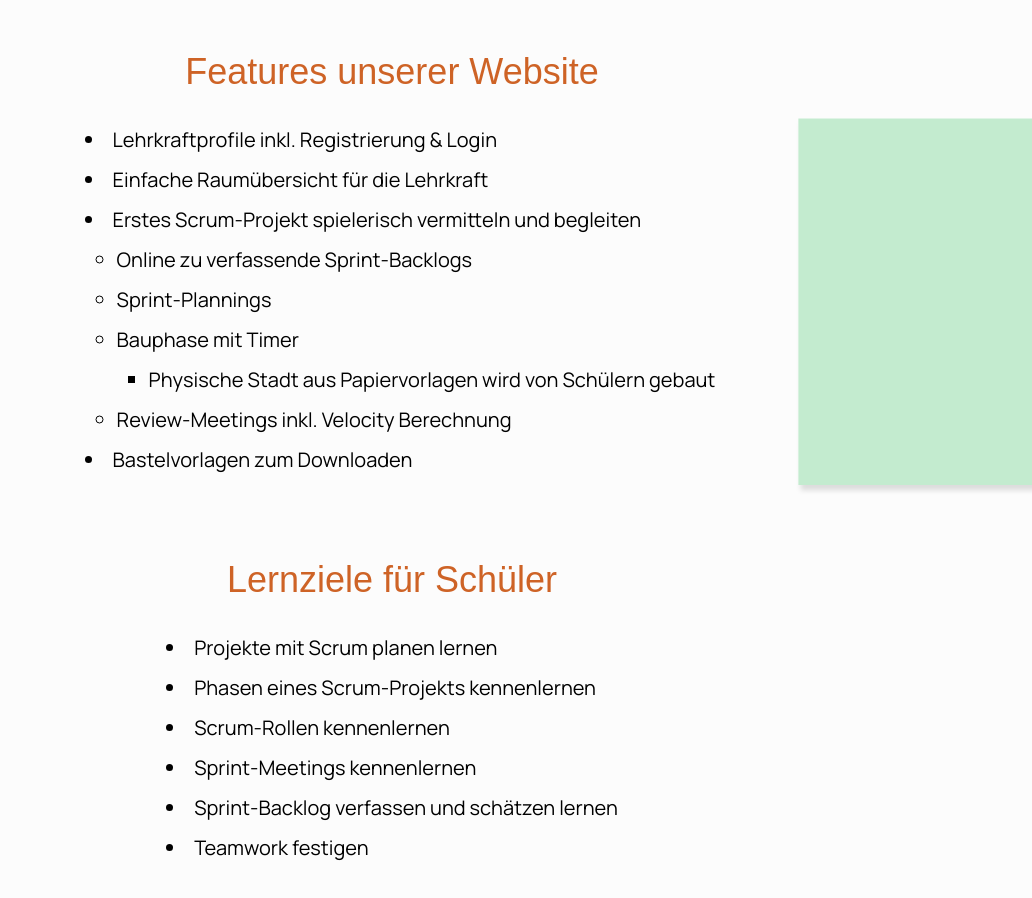
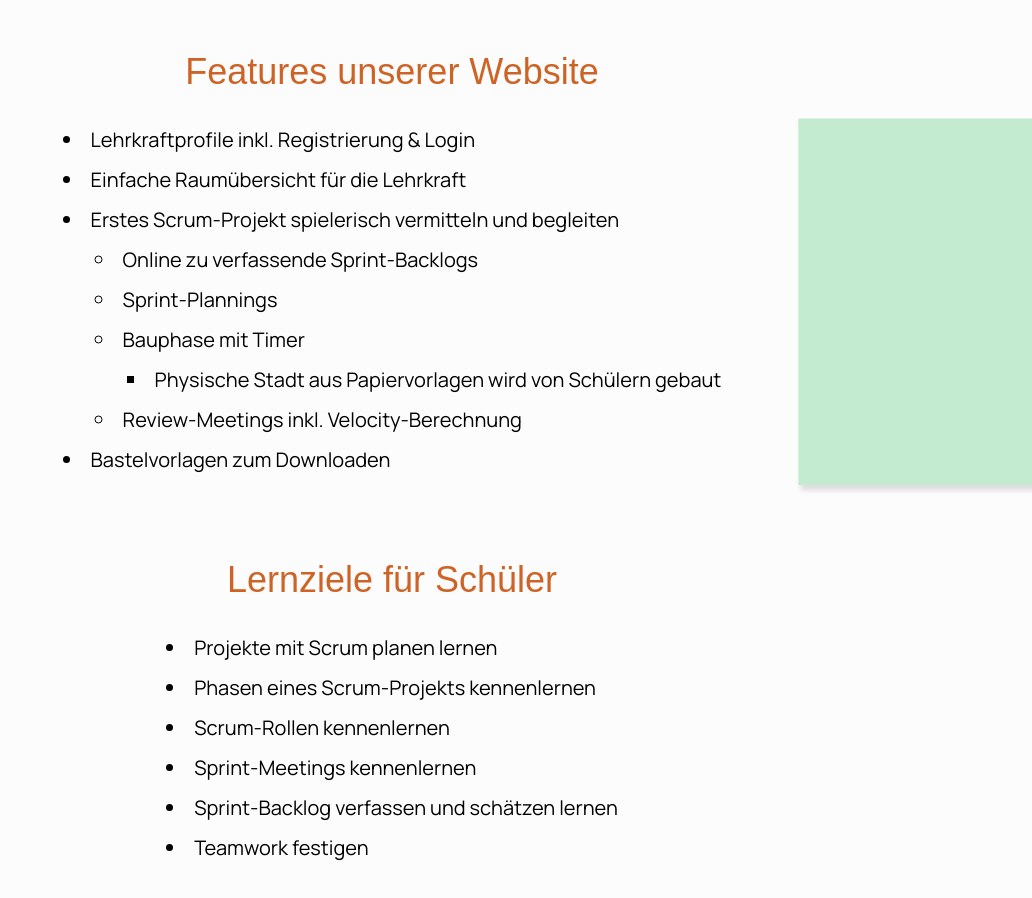
Before and after one commit to ScrumpliCity/ScrumpliCity, a Nuxt app in the folder diplomarbeit/: page / in a window 1280 px wide. Shown: the part 960-1858 px from the top of the page, without its empty margins (248-1280 px from the left). Built offline with nearby package versions, Linux system fonts and the light colour scheme; a web font is replaced by a local one.

Commit message:
made changes requested in PR

```diff
--- a/diplomarbeit/app.vue
+++ b/diplomarbeit/app.vue
@@ -25,7 +25,7 @@
          id="projektbeschreibung">
         Unser Projekt
       </p>
-      <p class="text-justify text-sm lg:text-xl leading-6 lg:leading-9 mx-8 lg:mx-[400px] max-w-[80ch] hyphens-manual">
+      <p class="text-justify text-sm lg:text-xl leading-6 lg:leading-9 mx-8 lg:mx-64 xl:mx-[400px] max-w-[80ch] hyphens-manual">
         ScrumpliCity entsteht im Rahmen einer Diplomarbeit an der HTL Rennweg. Wir entwickeln eine
         Webanwendung, welche spielerisch die
         Projektmanagement&shy;methode Scrum vermitteln soll. Lernende bauen in Kleingruppen Städte aus Papier und
@@ -37,19 +37,19 @@
          id="features">
         Features unserer Website
       </p>
-      <ul class="list-disc list-inside text-sm lg:text-xl leading-7 lg:leading-10 ml-4">
+      <ul class="list-disc list-inside text-sm lg:text-xl leading-7 lg:leading-10 mx-6">
         <li>Lehrkraftprofile inkl. Registrierung & Login</li>
         <li>Einfache Raumübersicht für die Lehrkraft</li>
         <li>Erstes Scrum-Projekt spielerisch vermitteln und begleiten
-          <ul class="list-inside ml-8" style="list-style: circle">
+          <ul class="list-inside ml-8 list-[circle]">
             <li>Online zu verfassende Sprint-Backlogs</li>
             <li>Sprint-Plannings</li>
             <li>Bauphase mit Timer
-              <ul class="list-inside ml-8" style="list-style: square">
+              <ul class="list-inside ml-8 list-[square]">
                 <li>Physische Stadt aus Papiervorlagen wird von Schülern gebaut</li>
               </ul>
             </li>
-            <li>Review-Meetings inkl. Velocity Berechnung</li>
+            <li>Review-Meetings inkl. Velocity-Berechnung</li>
           </ul>
         </li>
         <li>Bastelvorlagen zum Downloaden</li>
```
